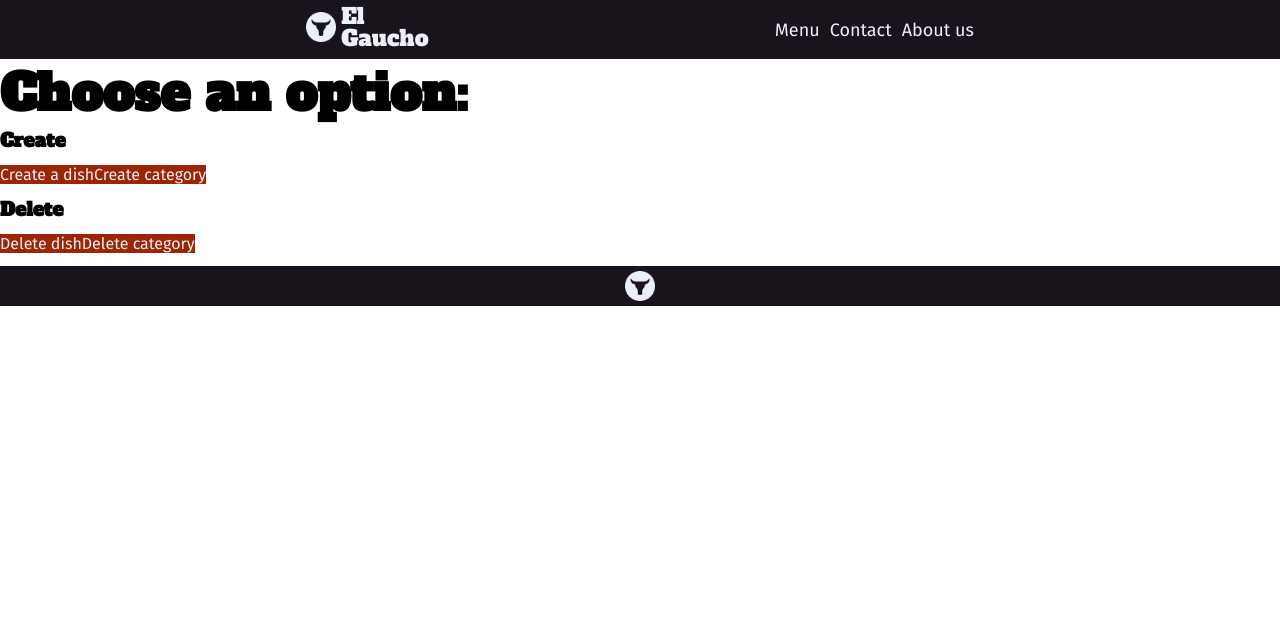
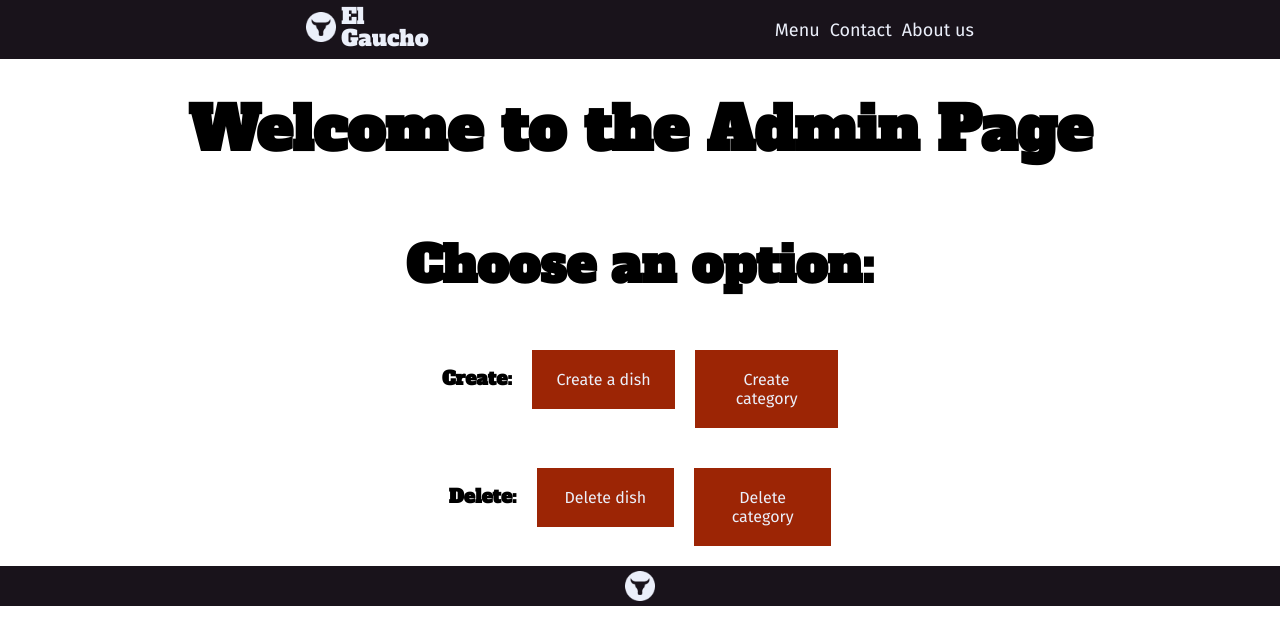
Before and after one commit to natalledm/el-gaucho-bbq, a React (Create React App) app: page /admin in a window 1280 px wide. Shown: the top 644 px of the page. Built offline with nearby package versions, Linux system fonts and the light colour scheme.

Commit message:
Admin page created and router links are working

```diff
--- a/src/pages/AdminPage.jsx
+++ b/src/pages/AdminPage.jsx
@@ -1,11 +1,13 @@
 import { Link } from "react-router-dom";
+import "../styles/pages/admin-page.css";
 
 export default function AdminPage() {
   return (
-    <div>
+    <div className="admin-page-container">
+      <h1>Welcome to the Admin Page</h1>
       <h2>Choose an option:</h2>
-      <div>
-        <h3>Create</h3>
+      <div className="row-container">
+        <h3>Create:</h3>
         <Link to={"create-dish"} className="main-button">
           Create a dish
         </Link>
@@ -13,8 +15,8 @@ export default function AdminPage() {
           Create category
         </Link>
       </div>
-      <div>
-        <h3>Delete</h3>
+      <div className="row-container">
+        <h3>Delete:</h3>
         <Link to={"delete-dish"} className="main-button">
           Delete dish
         </Link>
--- a/src/pages/CreateCategoryPage.jsx
+++ b/src/pages/CreateCategoryPage.jsx
@@ -111,11 +111,9 @@ export default function CreateCategoryPage() {
         </form>
       </div>
       {isSuccessful ? <p>Category created!</p> : null}
-      <div>
-        <Link to={"/admin"} className="main-button button-back-admin">
-          Back to Admin Page
-        </Link>
-      </div>
+      <Link to={"/admin"} className="main-button button-back-admin">
+        Back to Admin Page
+      </Link>
     </div>
   );
 }
--- a/src/pages/CreateDishPage.jsx
+++ b/src/pages/CreateDishPage.jsx
@@ -124,11 +124,9 @@ export default function CreateDishPage() {
         </div>
       </form>
       {isSuccessful ? <p>Dish created!</p> : null}
-      <div>
-        <Link to={"/admin"} className="main-button button-back-admin">
-          Back to Admin Page
-        </Link>
-      </div>
+      <Link to={"/admin"} className="main-button button-back-admin">
+        Back to Admin Page
+      </Link>
     </div>
   );
 }
--- /dev/null
+++ b/src/styles/pages/admin-page.css
@@ -0,0 +1,25 @@
+.admin-page-container {
+  display: flex;
+  flex-direction: column;
+  align-items: center;
+  justify-content: center;
+  text-align: center;
+}
+
+.admin-page-container h1,
+h2 {
+  margin: 3rem 1rem;
+}
+
+.row-container {
+  display: flex;
+  gap: 2rem;
+  margin: 2rem;
+  text-align: center;
+  align-items: baseline;
+}
+
+.row-container a {
+  line-height: normal;
+  padding: 2rem;
+}
--- a/src/styles/pages/create-dish-page.css
+++ b/src/styles/pages/create-dish-page.css
@@ -4,6 +4,7 @@
   align-self: center;
   align-items: center;
   justify-content: center;
+  height: fit-content;
   min-height: 30rem;
   max-width: 500px;
   margin: 0 auto;
```
